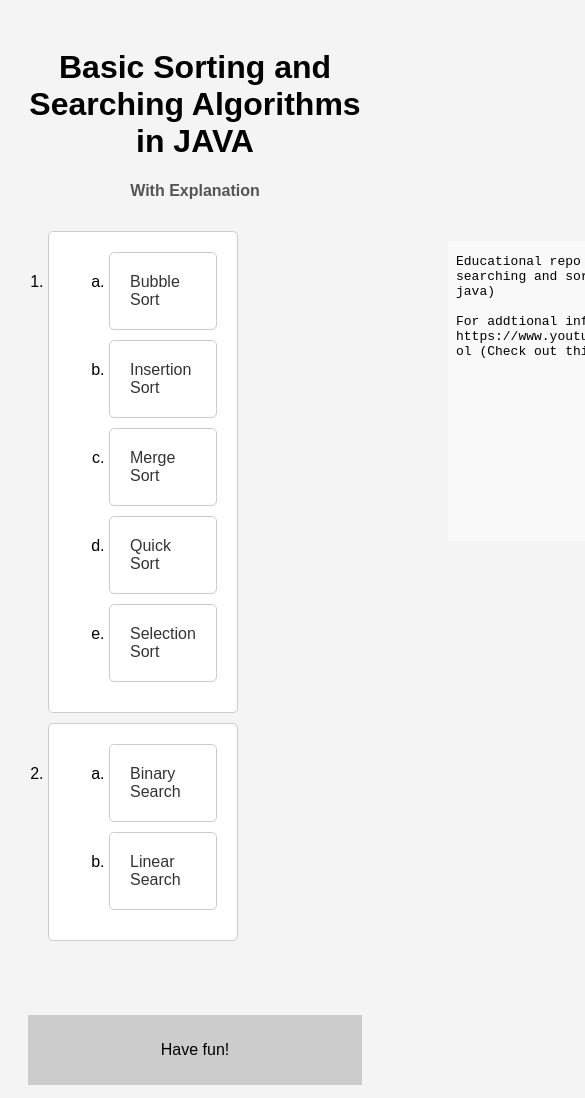
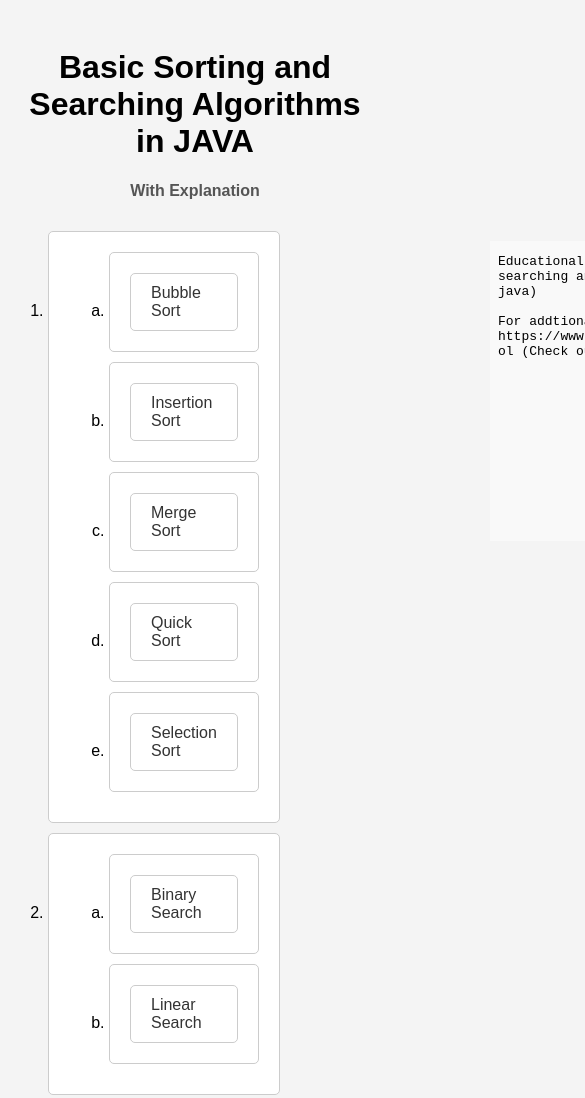
Before and after one commit to bibinwithab/Algorithms, a plain HTML site: page index.html in a window 390 px wide. Shown: the top 1098 px of the page, 585 px wide, since content can reach past the window. Drawn offline with Linux system fonts and the light colour scheme.

Commit message:
modified meta

```diff
--- a/index.html
+++ b/index.html
@@ -2,20 +2,19 @@
 <html>
 
 <head>
-    <title>GE19241 Data Structure Record</title>
+    <title>Search and Sort Algorithms in JAVA</title>
     <link rel="stylesheet" type="text/css" href="style.css">
 
     <!-- Meta Tags -->
     <meta charset="UTF-8">
-    <meta name="description" content="GE19241 Data Structure Programs">
-    <meta name="keywords" content="data structure, programs, array, linked list, stack, queue">
+    <meta name="description" content="Search and Sort Algorithms in JAVA">
+    <meta name="keywords" content="data structure, Algorithms, java">
 
     <!-- Open Graph (OG) Tags -->
-    <meta property="og:title" content="GE19241 Data Structure Record">
-    <meta property="og:description" content="GE19241 Data Structure Programs">
+    <meta property="og:title" content="Search and Sort Algorithms in JAVA">
+    <meta property="og:description" content="Search and Sort Algorithms in JAVA">
     <meta property="og:type" content="website">
-    <meta property="og:url" content="https://suriyakumar13.github.io/data-structure-in-c/#">
-    <meta property="og:image" content="20230602_102327.png">
+    <meta property="og:url" content="https://bibinwithab.github.io/Algorithms/#">
 </head>
 
 <body>
--- a/style.css
+++ b/style.css
@@ -1,17 +1,15 @@
-html{
-
-}
 body {
     font-family: Arial, sans-serif;
     background-color: #f4f4f4;
     padding: 20px;
 }
-.container{
-	display:flex;
-	align-items:flex-start;
 
+.container {
+    display: flex;
+    align-items: flex-start;
 }
-ol.list li  {
+
+ol.list li {
     background-color: #fff;
     border: 1px solid #ccc;
     border-radius: 5px;
@@ -26,6 +24,9 @@ h1 {
 ol.list {
     margin: 20px;
     padding-left: 20px;
+    max-width: 800px; /* Adjust the max-width to your preference */
+    margin-left: auto; /* Center the list within the container */
+    margin-right: auto;
 }
 
 ol.list li {
@@ -35,6 +36,10 @@ ol.list li {
 ol.list li a {
     color: #333;
     text-decoration: none;
+    padding: 10px 20px; /* Adjust the padding to make buttons wider */
+    display: inline-block; /* Allow padding to affect button width */
+    border: 1px solid #ccc; /* Add a border to the buttons */
+    border-radius: 5px; /* Add border-radius to match the list items */
 }
 
 ol.list li a:hover {
@@ -49,6 +54,7 @@ iframe#textFileFrame {
     margin-top: 20px;
     background-color: #f9f9f9;
 }
+
 footer {
     background-color: #ccc;
     padding: 10px;
@@ -60,6 +66,7 @@ footer {
     ol.list {
         margin: 10px;
         padding-left: 10px;
+        max-width: 100%; /* Adjust to full width on small screens */
     }
 
     iframe#textFileFrame {
```
